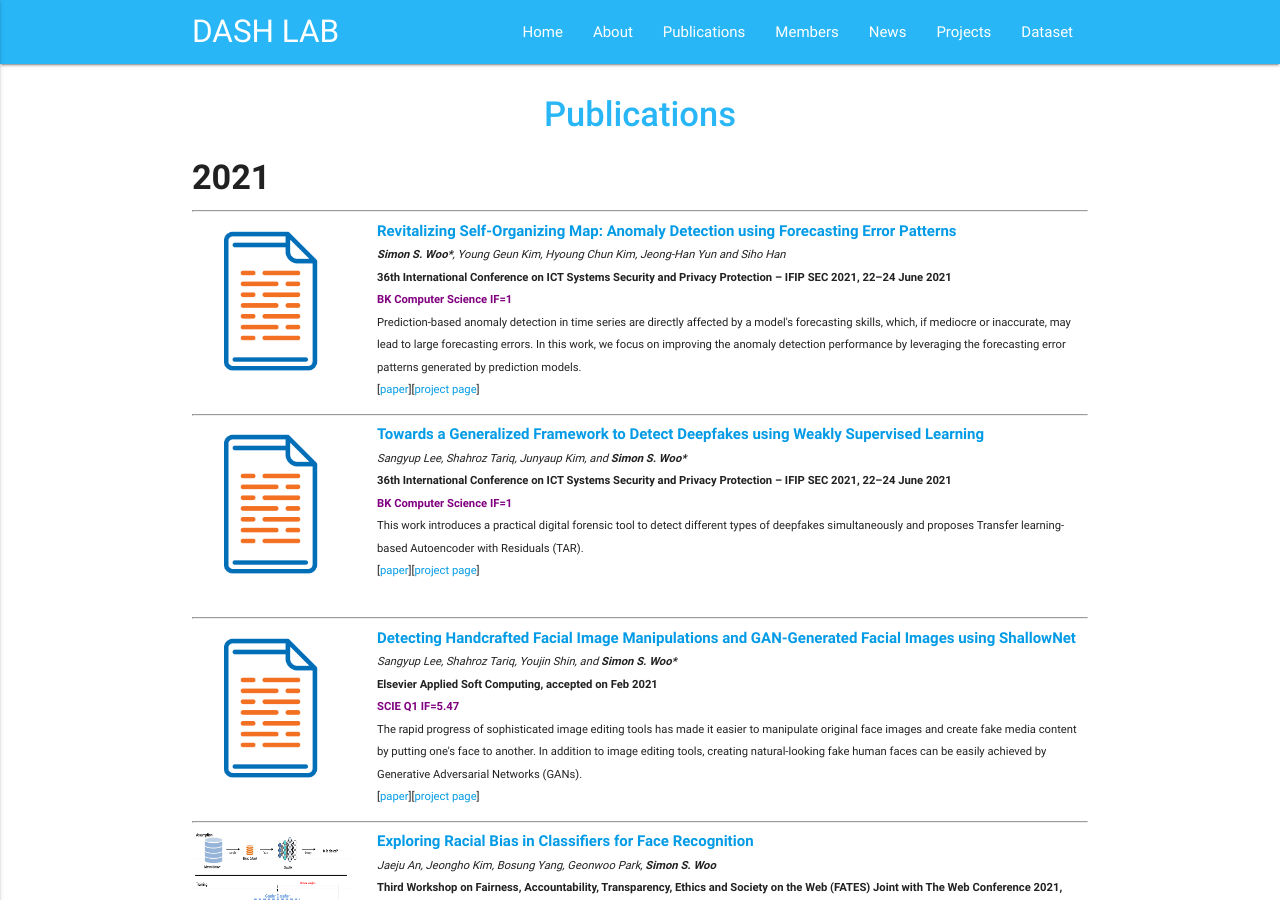
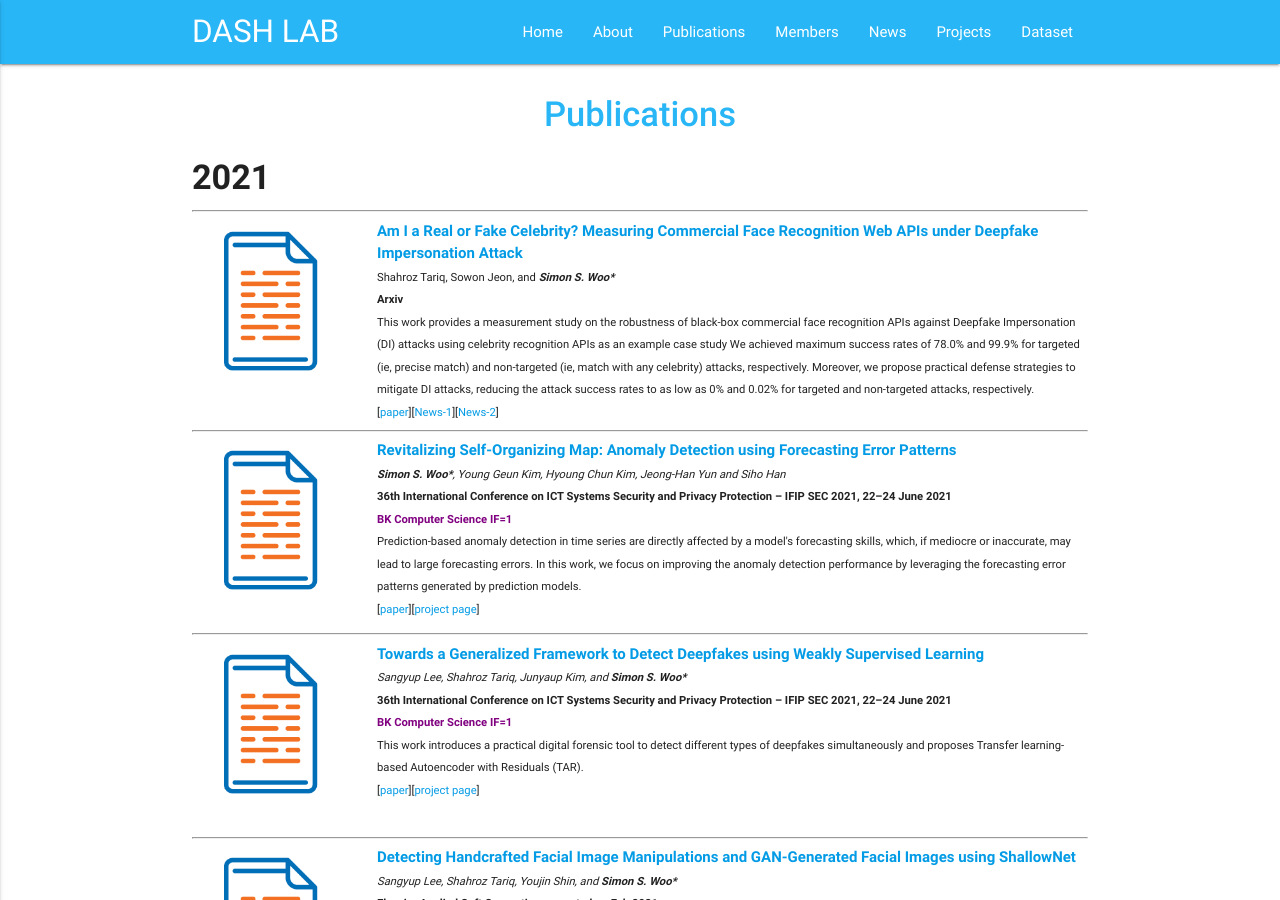
Before and after one commit to Yurim990507/DASH-Lab.github.io, a Jekyll site: the page built from example2.md, in a window 1280 px wide and 900 px high. Built offline with Jekyll 4.4.1, drawn with Linux system fonts in a browser that asks for light colours.

Commit message:
suwon paper added

```diff
--- a/example2.md
+++ b/example2.md
@@ -13,7 +13,6 @@ permalink: /Publications/
 <div  style="margin-top:2vw;">
     <h4 style="margin-top:20px"><b>2021</b></h4><hr>
 
-
 	<div style="display: flex;">
         <div class="col-lg-3" style="vertical-align: middle; text-align:center">
                 <a > <img  src="thumb.png" style="width:160px; height:160px; margin-bottom:20px"></a>
@@ -23,19 +22,41 @@ permalink: /Publications/
             <table >
             <thead>
                 <tr>
+                    <a ><b> Am I a Real or Fake Celebrity? Measuring Commercial Face Recognition Web APIs under Deepfake Impersonation Attack</b></a>
+                </tr>
+            </thead>
+            <tbody>
+
+                <tr> <p style="margin-top: 0px;margin-bottom: 0px;"> <small> Shahroz Tariq, Sowon Jeon, and <i><b>Simon S. Woo*</b> </i> </small> </p> </tr>
+                <tr> <p style="margin-top: 0px;margin-bottom: 0px;"> <small> <b>Arxiv</b> </small> </p> </tr>
+                <tr> <p style="margin-top: 0px;margin-bottom: 0px;"> <small>This work provides a measurement study on the robustness of black-box commercial face recognition APIs against Deepfake Impersonation (DI) attacks using celebrity recognition APIs as an example case study We achieved maximum success rates of 78.0% and 99.9% for targeted (ie, precise match) and non-targeted (ie, match with any celebrity) attacks, respectively. Moreover, we propose practical defense strategies to mitigate DI attacks, reducing the attack success rates to as low as 0% and 0.02% for targeted and non-targeted attacks, respectively.</small>  </p> </tr>
+                <tr> <p style="margin-top: 0px;margin-bottom: 0px;"> <small> [<a href="https://arxiv.org/abs/2103.00847">paper</a>][<a href="https://www.biometricupdate.com/202103/researchers-show-deepfakes-can-beat-face-biometric-web-services-propose-defense-strategy">News-1</a>][<a href="https://www.digitalinformationworld.com/2021/03/social-media-users-warned-of-deepfake.html">News-2</a>] </small>  </p> </tr>
+
+            </tbody>
+            </table>
+        </div>
+    </div>
+    <hr>
+
+
+	<div style="display: flex;">
+        <div class="col-lg-3" style="vertical-align: middle; text-align:center">
+                <a > <img  src="thumb.png" style="width:160px; height:160px; margin-bottom:20px"></a>
+        </div>
+
+        <div style="margin-left: 25px;">
+            <table >
+            <thead>
+                <tr>
                     <a ><b> Revitalizing Self-Organizing Map: Anomaly Detection using Forecasting Error Patterns</b></a>
                 </tr>
             </thead>
             <tbody>
 
                 <tr> <p style="margin-top: 0px;margin-bottom: 0px;"> <small> <i><b>Simon S. Woo*</b>, Young Geun Kim, Hyoung Chun Kim, Jeong-Han Yun and Siho Han </i> </small> </p> </tr>
-
                 <tr> <p style="margin-top: 0px;margin-bottom: 0px;"> <small> <b>36th International Conference on ICT Systems Security and Privacy Protection – IFIP SEC 2021, 22–24 June 2021 </b> </small> </p> </tr>
-
                 <tr> <p style="margin-top: 0px;margin-bottom: 0px;"> <small> <b><font color='purple'>BK Computer Science IF=1</font></b> </small>  </p> </tr>
-
                 <tr> <p style="margin-top: 0px;margin-bottom: 0px;"> <small>Prediction-based anomaly detection in time series are directly affected by a model's forecasting skills, which, if mediocre or inaccurate, may lead to large forecasting errors. In this work, we focus on improving the anomaly detection performance by leveraging the forecasting error patterns generated by prediction models. </small>  </p> </tr>
-
                 <tr> <p style="margin-top: 0px;margin-bottom: 0px;"> <small> [<a href="https://www.google.com/search?q=Revitalizing+Self-Organizing+Map%3A+Anomaly+Detection+using+Forecasting+Error+Patterns&oq=Revitalizing+Self-Organizing+Map%3A+Anomaly+Detection+using+Forecasting+Error+Patterns&aqs=chrome..69i57.216j0j7&sourceid=chrome&ie=UTF-8">paper</a>][<a href="https://www.google.com/search?q=Revitalizing+Self-Organizing+Map%3A+Anomaly+Detection+using+Forecasting+Error+Patterns&oq=Revitalizing+Self-Organizing+Map%3A+Anomaly+Detection+using+Forecasting+Error+Patterns&aqs=chrome..69i57.216j0j7&sourceid=chrome&ie=UTF-8">project page</a>] </small>  </p> </tr>
 
             </tbody>
@@ -62,13 +83,9 @@ permalink: /Publications/
             <tbody>
 
                 <tr> <p style="margin-top: 0px;margin-bottom: 0px;"> <small> <i> Sangyup Lee, Shahroz Tariq, Junyaup Kim, and <b>Simon S. Woo*</b> </i> </small> </p> </tr>
-
                 <tr> <p style="margin-top: 0px;margin-bottom: 0px;"> <small> <b>36th International Conference on ICT Systems Security and Privacy Protection – IFIP SEC 2021, 22–24 June 2021 </b> </small> </p> </tr>
-
                 <tr> <p style="margin-top: 0px;margin-bottom: 0px;"> <small> <b><font color='purple'>BK Computer Science IF=1</font></b> </small>  </p> </tr>
-
                 <tr> <p style="margin-top: 0px;margin-bottom: 0px;"> <small>  This work introduces a practical digital forensic tool to detect different types of deepfakes simultaneously and proposes Transfer learning-based Autoencoder with Residuals (TAR).  </small>  </p> </tr>
-
                 <tr> <p style="margin-top: 0px;margin-bottom: 0px;"> <small> [<a href="https://www.google.com/search?q=Towards+a+Generalized+Framework+to+Detect+Deepfakes+using+Weakly+Supervised+Learning&oq=Towards+a+Generalized+Framework+to+Detect+Deepfakes+using+Weakly+Supervised+Learning&aqs=chrome..69i57.941j0j7&sourceid=chrome&ie=UTF-8">paper</a>][<a href="https://www.google.com/search?q=Towards+a+Generalized+Framework+to+Detect+Deepfakes+using+Weakly+Supervised+Learning&oq=Towards+a+Generalized+Framework+to+Detect+Deepfakes+using+Weakly+Supervised+Learning&aqs=chrome..69i57.941j0j7&sourceid=chrome&ie=UTF-8">project page</a>] </small>  </p> </tr>
 
             </tbody>
```
